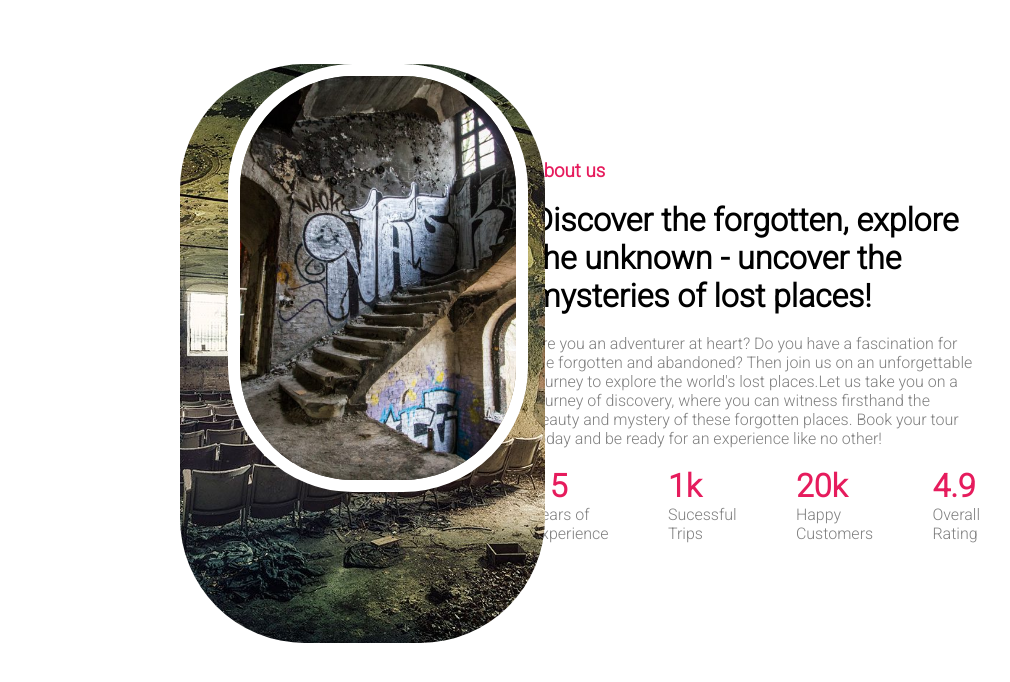
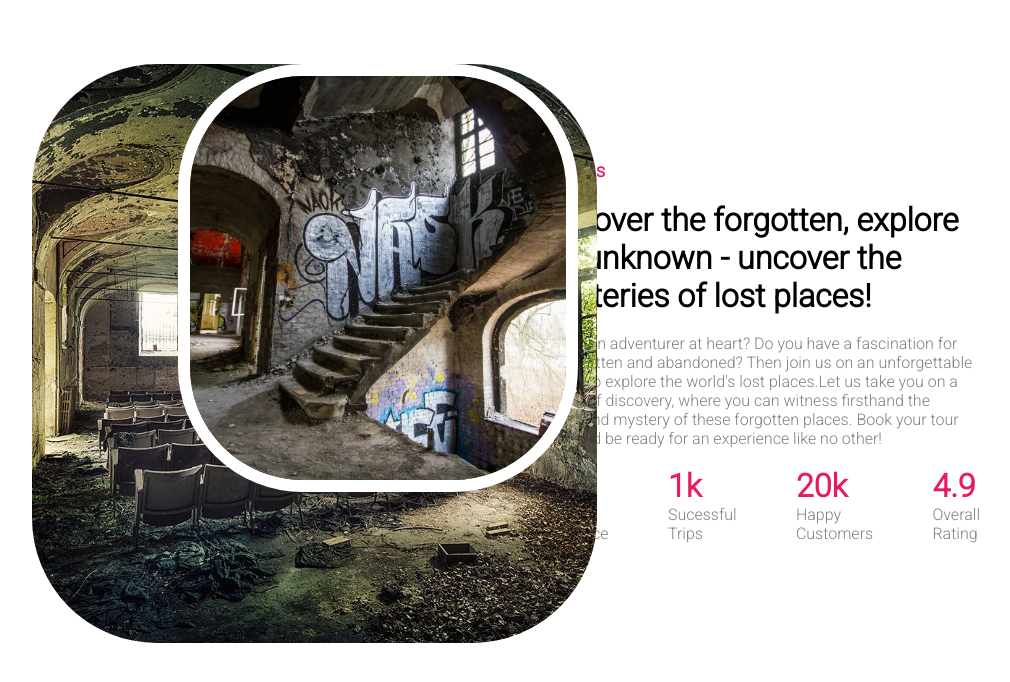
Before and after one commit to MrGlauby/lostbnb, a React (Create React App) app: page / in a window 1280 px wide. Shown: the top 682 px of the page, without its empty margins (172-1182 px from the left). Built offline with nearby package versions, Linux system fonts and the light colour scheme.

Commit message:
styling images

```diff
--- a/src/styles/StageTwo.css
+++ b/src/styles/StageTwo.css
@@ -23,10 +23,10 @@
     border-radius: 30px;
     align-content: center;
     border: 12px solid #FFFFFF */
-    position: absolute;
-    width: 365px;
+    position: relative;
+    width: 565px;
     height: 579px;
-    /* left: 134px;  */
+    left: 134px;
     /* top: 883px; */
     border-radius: 125px;
     object-fit: cover;
@@ -39,9 +39,9 @@
     border: 12px solid #FFFFFF */
     box-sizing: border-box;
     position: absolute;
-    width: 300px;
+    width: 400px;
     height: 428px;
-    left: 400px;
+    left: 350px;
     /* top: 1130px; */
         /* White */
     border: 12px solid #FFFFFF;
```
